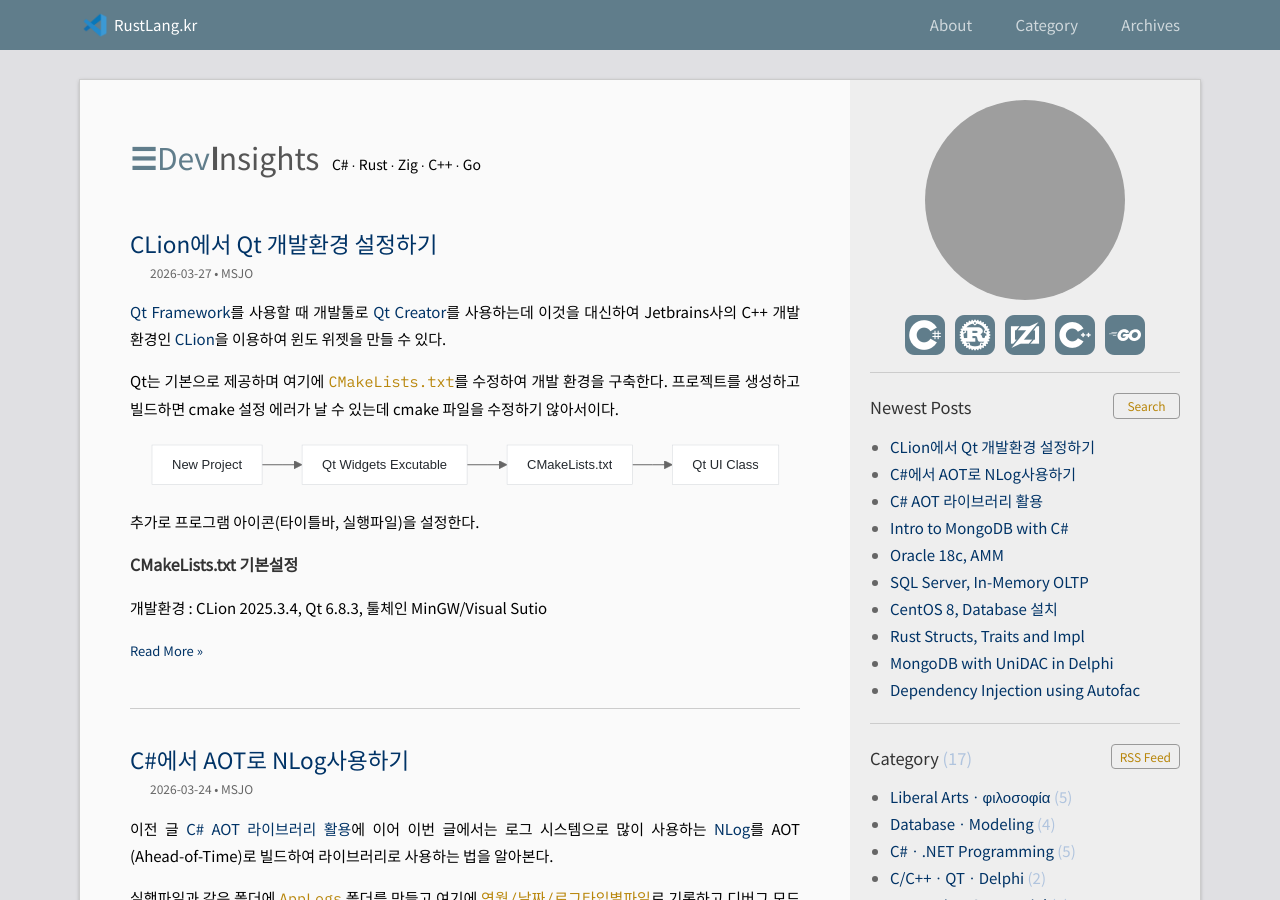
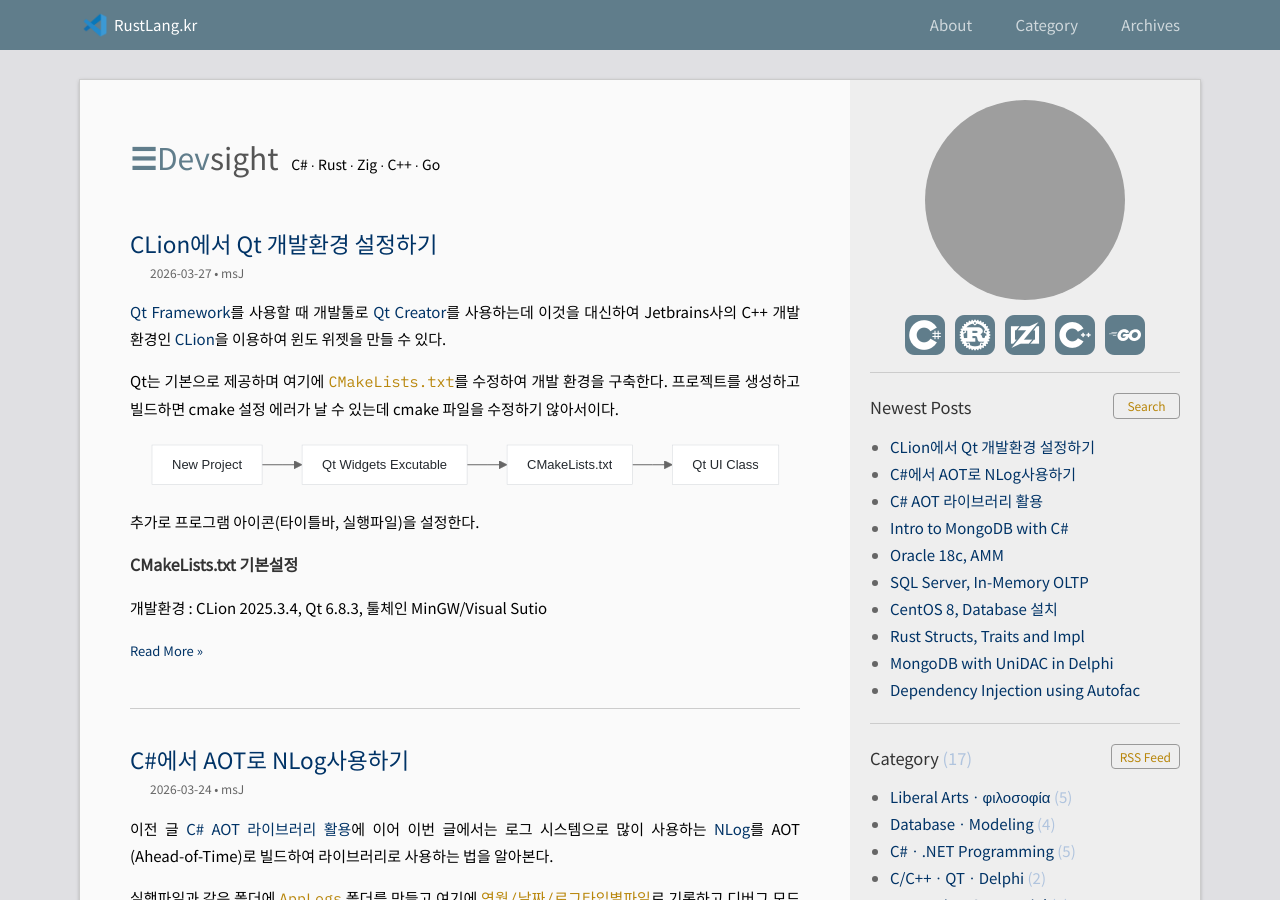
Before and after one commit to DebugJO/rustlang, a Jekyll site: the page built from index.html, in a window 1280 px wide and 900 px high. Built offline with Jekyll 4.4.1, drawn with Linux system fonts in a browser that asks for light colours; the list of posts is cut into pages by our own code; some of the changed text lies outside the part shown; grey boxes are pictures that could not be loaded.

Commit message:
Update index.html

```diff
--- a/index.html
+++ b/index.html
@@ -4,7 +4,7 @@
 
 <div class="home">
   <!-- <a class="rss-link" href="{{ "/feed.xml" | prepend: site.baseurl }}">RSS Feed</a> -->
-  <h1 class="page-heading"><span style="font-weight: bold;color:#607D8B;">☰</span><span style="color:#607D8B;">Dev</span><span style="font-weight:bold;color:#555;">I</span><span style="color:#555;">nsights</span><span style="font-size:14px;font-weight: normal;">&nbsp;&nbsp;&nbsp;&nbsp;C# ∙ Rust ∙ Zig ∙ C++ ∙ Go</span></h1>
+  <h1 class="page-heading"><span style="font-weight: bold;color:#607D8B;">☰</span><span style="color:#607D8B;">Dev</span><span style="color:#555;">sight</span><span style="font-size:14px;font-weight: normal;">&nbsp;&nbsp;&nbsp;&nbsp;C# ∙ Rust ∙ Zig ∙ C++ ∙ Go</span></h1>
 
   <ul class="post-list">
     {% for post in paginator.posts %}
@@ -14,7 +14,7 @@
         </h2>
 
         <!-- <div class="post-meta">{{ post.date | date: "%b %-d, %Y" }}</div> -->
-        <div class="post-meta">{{ post.date | date: "%F" }} • MSJO</div>
+        <div class="post-meta">{{ post.date | date: "%F" }} • msJ</div>
 
         <!-- <div class="post-excerpt"> -->
         <div class="post-content">
```
